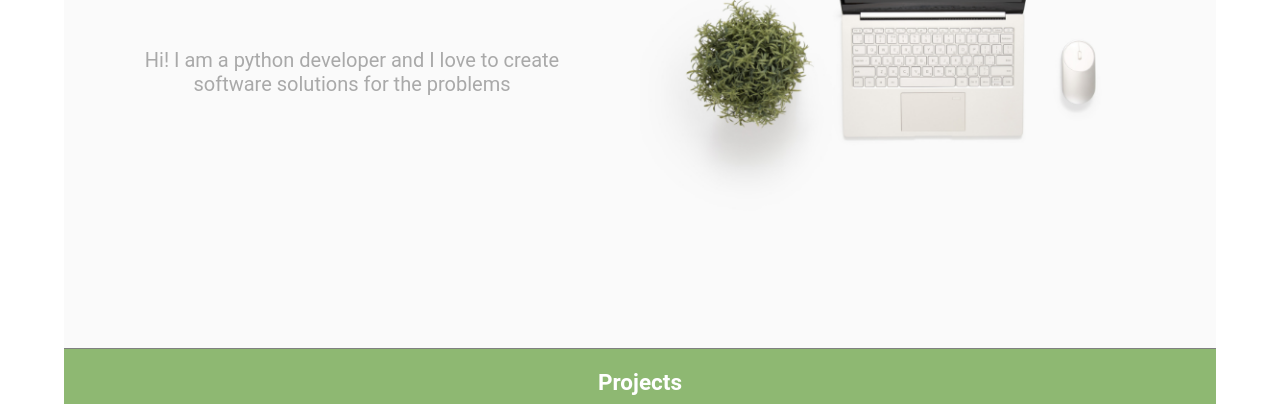
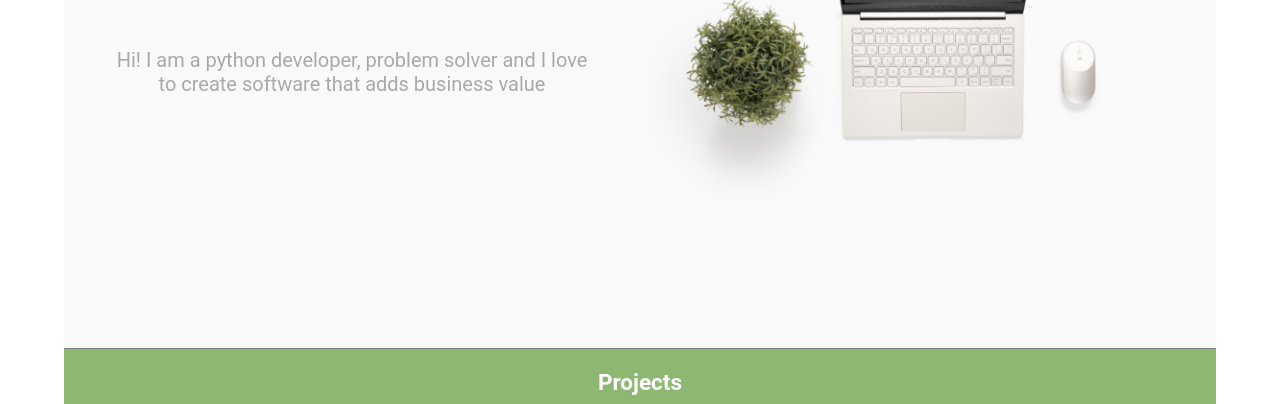
Before and after one commit to fnmalik2002/faizanmalik.github.io, a plain HTML site: page index.html in a window 1280 px wide. Shown: the part 352-756 px from the top of the page. Drawn offline with Linux system fonts and the light colour scheme.

Commit message:
line about me is changed

```diff
--- a/index.html
+++ b/index.html
@@ -59,7 +59,7 @@
                 <div class="name_div">
                     <div>
                         <h1>Faizan Malik</h1>
-                        <p class="desc_paragraph">Hi! I am a python developer and I love to create software solutions for the problems</p>
+                        <p class="desc_paragraph">Hi! I am a python developer, problem solver and I love to create software that adds business value</p>
                     </div>
                 </div>
             </div>
```
Also changed, not shown: 1 other file.
